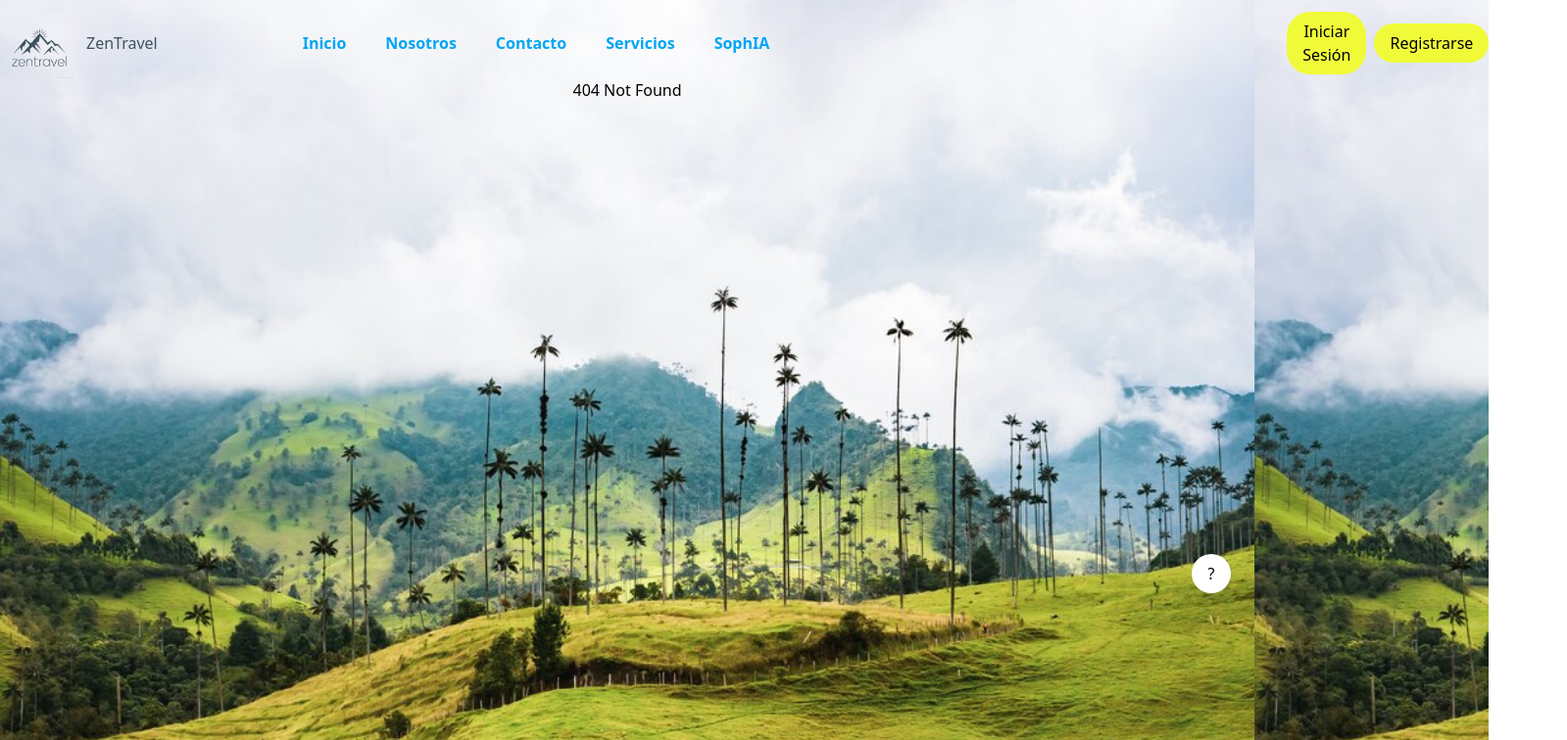
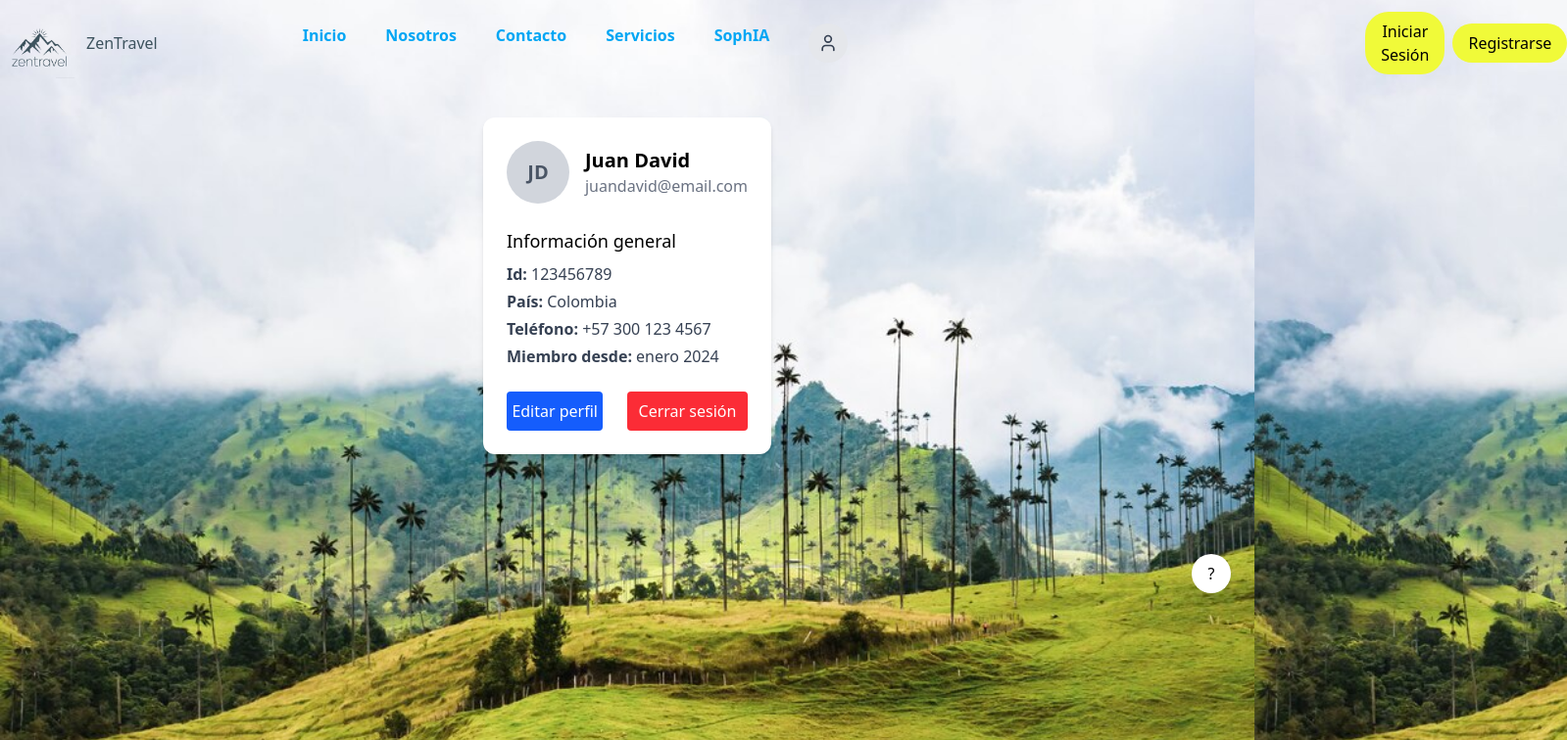
Before and after one commit to juanCaro16/front-end-ZenTravel, a React (Vite) app: page /profile in a window 1280 px wide. Before the commit this address had no page. Shown: the top 756 px of the page at 98% size, 1599 px wide, since content can reach past the window. Built offline with nearby package versions, Linux system fonts and the light colour scheme.

Commit message:
Creacion de pagina de perfil

```diff
--- a/package.json
+++ b/package.json
@@ -12,6 +12,7 @@
   "dependencies": {
     "@tailwindcss/vite": "^4.1.3",
     "axios": "^1.9.0",
+    "lucide-react": "^0.507.0",
     "react": "^19.0.0",
     "react-dom": "^19.0.0",
     "react-router-dom": "^7.5.0",
--- a/src/App.jsx
+++ b/src/App.jsx
@@ -11,6 +11,8 @@ import { Soporte } from "./Pages/Soporte/Soporte";
 import { Register } from "./Pages/Register/Register";
 import { ResetPassword } from "./Pages/ResetPassword/ResetPassword";
 import { NewPassword } from "./Pages/NewPassword/NewPassword";
+import { ProfileButton } from "./Components/ProfileButton/ProfileButton";
+import { Profile } from "./Pages/Profile/Profile";
 
 
 
@@ -37,6 +39,9 @@ export const App = () => {
         {/* Ruta para la página de registro */}
         <Route path="/register" element={<Register />} />
 
+        {/*ruta para la página de perfil */}
+        <Route path="/profile" element={<Profile />} />
+
         {/* Ruta para la página de inicio */}
 
         {/* Ruta para la página de nosotros */}
@@ -56,6 +61,8 @@ export const App = () => {
 
         {/* Ruta para la página de error 404 */}
         <Route path="*" element={<h1>404 Not Found</h1>} />
+
+
       </Routes>
     </>
   );
--- /dev/null
+++ b/src/Components/ProfileButton/ProfileButton.jsx
@@ -0,0 +1,11 @@
+import { User } from "lucide-react";
+import { useNavigate } from "react-router-dom";
+
+export const ProfileButton = () => {
+  const navigate = useNavigate();
+  return (
+    <button onClick={() => navigate("/profile")} className="w-10 h-10 rounded-full bg-gray-200 flex items-center justify-center hover:bg-gray-300 transition">
+      <User className="w-5 h-5 text-gray-700" />
+    </button>
+  );
+};
--- a/src/Layouts/Header/Header.jsx
+++ b/src/Layouts/Header/Header.jsx
@@ -2,7 +2,7 @@ import { NavLink, Route, useNavigate } from "react-router-dom";
 import img from "../../Images/logofull_sin_fondo-Photoroom.png";
 import { Login } from "../../Pages/Login/Login";
 import { ItemNavLink } from "../../Components/ItemNavLink/ItemNavLink";
-
+import { ProfileButton } from "../../Components/ProfileButton/ProfileButton";
 
 
 export const Header = ({ route }) => {
@@ -19,6 +19,7 @@ export const Header = ({ route }) => {
         <ItemNavLink myStyles="text-sky-500 hover:underline font-semibold" content="Contacto" route="/contacto" />
         <ItemNavLink myStyles="text-sky-500 hover:underline font-semibold" content="Servicios" route="/servicios" />
         <ItemNavLink myStyles="text-sky-500 hover:underline font-semibold" content="SophIA" route="/sophIA" />
+       <ProfileButton/>
       </ul>
 
       <button
--- /dev/null
+++ b/src/Pages/Profile/Profile.jsx
@@ -0,0 +1,39 @@
+import React from 'react'
+
+export const Profile = () => {
+    return (
+      <div className="max-w-md mx-auto mt-10 p-6 bg-white rounded-xl shadow-md space-y-6">
+        {/* Foto y nombre */}
+        <div className="flex items-center space-x-4">
+          <div className="w-16 h-16 rounded-full bg-gray-300 flex items-center justify-center text-gray-600 text-xl font-bold">
+            JD
+          </div>
+          <div>
+            <h2 className="text-xl font-semibold">Juan David</h2>
+            <p className="text-gray-500">juandavid@email.com</p>
+          </div>
+        </div>
+
+        {/* Información general */}
+        <div>
+          <h3 className="text-lg font-medium mb-2">Información general</h3>
+          <ul className="text-gray-700 space-y-1">
+            <li><span className="font-semibold">Id:</span> 123456789 </li>
+            <li><span className="font-semibold">País:</span> Colombia</li>
+            <li><span className="font-semibold">Teléfono:</span> +57 300 123 4567</li>
+            <li><span className="font-semibold">Miembro desde:</span> enero 2024</li>
+          </ul>
+        </div>
+
+        {/* Acciones */}
+        <div className="w-full flex justify-between">
+          <button className="w-[40%] py-2 bg-blue-600 text-white rounded hover:bg-blue-700 transition">
+            Editar perfil
+          </button>
+          <button className=" w-[50%] py-2 bg-red-500 text-white rounded hover:bg-red-600 transition">
+            Cerrar sesión
+          </button>
+        </div>
+      </div>
+    );
+  };
```
Also changed, not shown: 1 other file (tests, documents, lock files or other folders).
